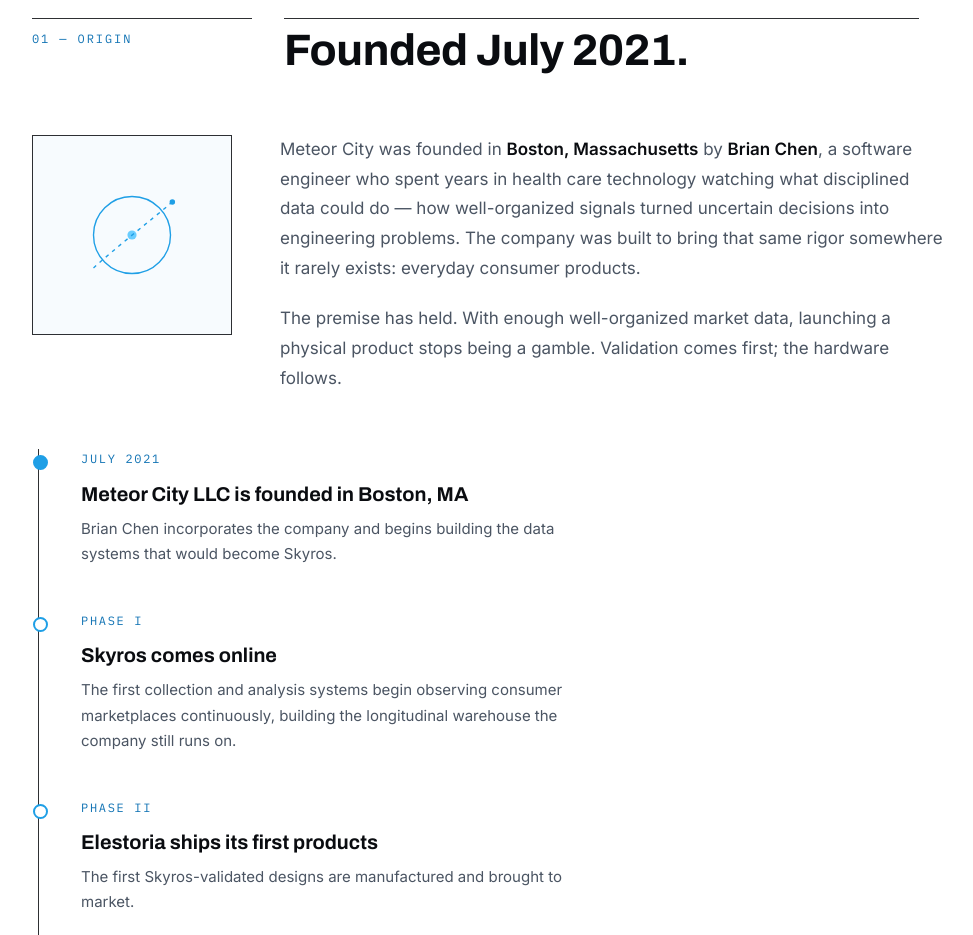
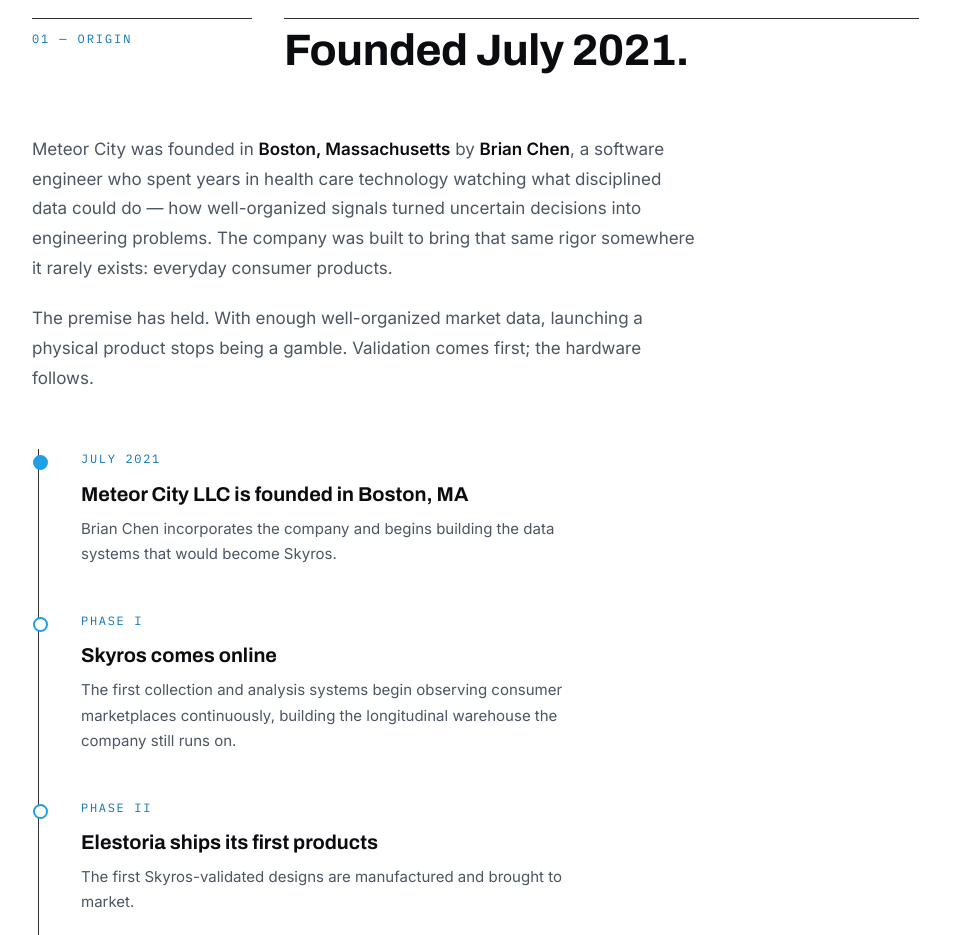
Before and after one commit to brianjohnnychen/meteor-city, a plain HTML site: page about.html in a window 1280 px wide. Shown: the part 860-1795 px from the top of the page, without its empty margins (50-1023 px from the left). Drawn offline with Linux system fonts and the light colour scheme.

Commit message:
Remove decorative orbit motif from About origin section; founding prose stands alone

```diff
--- a/about.html
+++ b/about.html
@@ -56,14 +56,7 @@
         <h2>Founded July 2021.</h2>
       </div>
       <div class="founder reveal">
-        <div class="mark" aria-hidden="true">
-          <svg viewBox="0 0 120 120" style="width:110px;height:110px">
-            <circle cx="60" cy="60" r="42" fill="none" stroke="#1f9fe6" stroke-width="1.5"/>
-            <circle cx="60" cy="60" r="5" fill="#69cdff"/>
-            <path d="M18 96 C 42 74, 78 46, 104 24" fill="none" stroke="#1f9fe6" stroke-width="1.5" stroke-dasharray="4 5"/>
-            <circle cx="104" cy="24" r="3" fill="#1f9fe6"/>
-          </svg>
-        </div>
+
         <div>
           <p class="prose">Meteor City was founded in <strong>Boston, Massachusetts</strong> by <strong>Brian Chen</strong>, a software engineer who spent years in health care technology watching what disciplined data could do — how well-organized signals turned uncertain decisions into engineering problems. The company was built to bring that same rigor somewhere it rarely exists: everyday consumer products.</p>
           <p class="prose">The premise has held. With enough well-organized market data, launching a physical product stops being a gamble. Validation comes first; the hardware follows.</p>
--- a/styles.css
+++ b/styles.css
@@ -231,9 +231,7 @@ h3.block{font-family:var(--display);font-variation-settings:'wdth' 112;font-weig
 @media(max-width:760px){.clients{grid-template-columns:1fr}.clients .client{border-right:none;border-bottom:1px solid var(--line)}.clients .client:last-child{border-bottom:none}}
 
 /* ---------- About page ---------- */
-.founder{display:grid;grid-template-columns:200px 1fr;gap:48px;align-items:start}
-.founder .mark{border:1px solid var(--line-strong);aspect-ratio:1;display:flex;align-items:center;justify-content:center;background:var(--paper)}
-@media(max-width:700px){.founder{grid-template-columns:1fr}}
+.founder{display:block;max-width:820px}
 .timeline{border-left:1px solid var(--line-strong);margin-top:56px;margin-left:6px}
 .tl-item{position:relative;padding:0 0 44px 42px}
 .tl-item:last-child{padding-bottom:4px}
```
